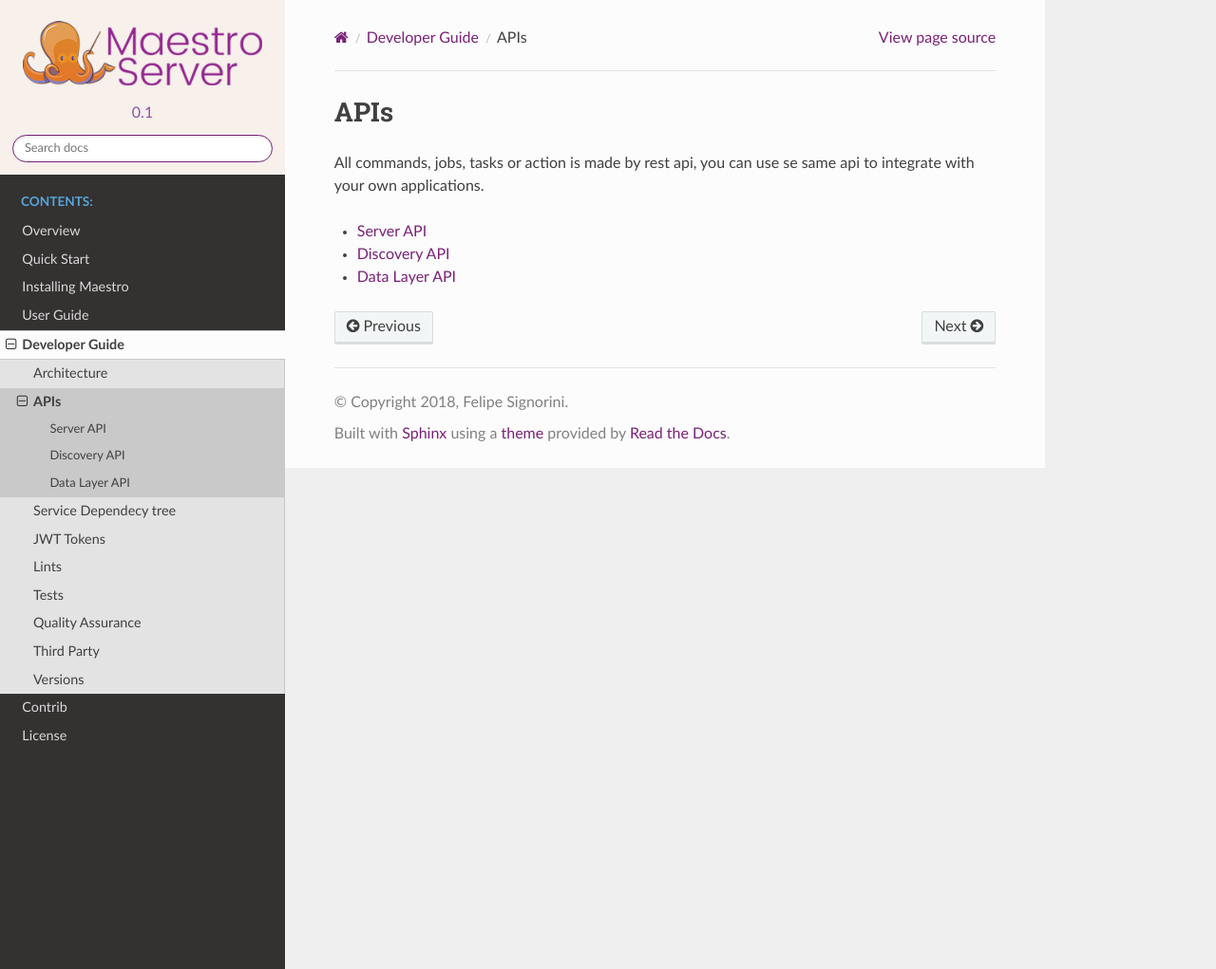
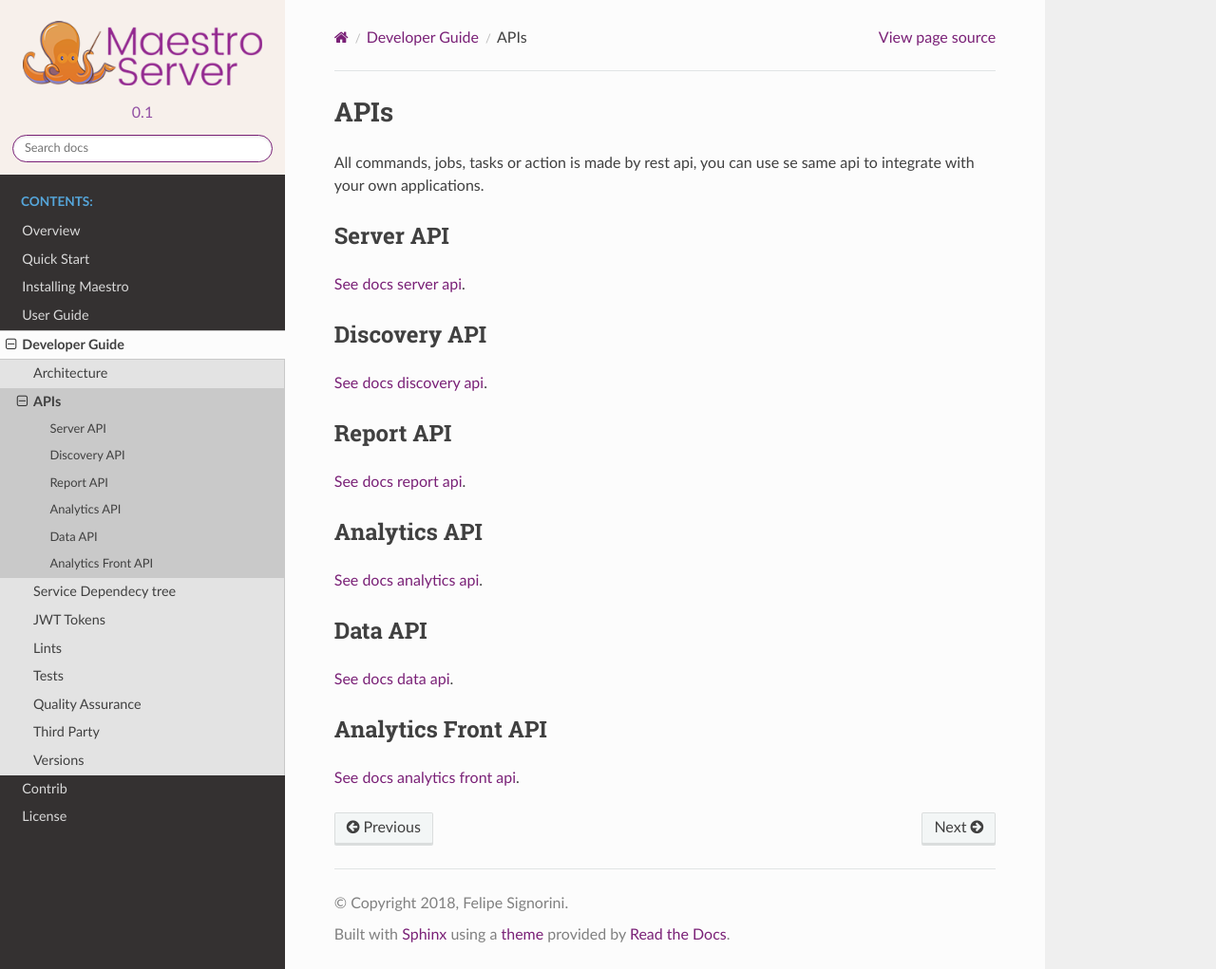
Before and after one commit to maestro-server/webdocs, a Sphinx documentation site: the page built from docs/developer/api/index.rst, in a window 1280 px wide and 1021 px high. Shown: the whole window at 95% size. Built offline with Sphinx 7.4.7 and the Read the Docs theme 2.0.0, drawn with Linux system fonts in a browser that asks for light colours; formulas are drawn with MathJax 3.

```diff
--- a/docs/developer/api/index.rst
+++ b/docs/developer/api/index.rst
@@ -3,9 +3,32 @@ APIs
 
 All commands, jobs, tasks or action is made by rest api, you can use se same api to integrate with your own applications.
 
-.. toctree::
-   :maxdepth: 1
+Server API
+----------
 
-   server
-   discovery
-   data
+`See docs server api <https://maestro-server.github.io/server-app/inventory/>`_.
+
+Discovery API
+-------------
+
+`See docs discovery api <https://maestro-server.github.io/discovery-api/>`_.
+
+Report API
+----------
+
+`See docs report api <https://maestro-server.github.io/report-app/>`_.
+
+Analytics API
+-------------
+
+`See docs analytics api <https://maestro-server.github.io/analytics-maestro/>`_.
+
+Data API
+--------
+
+`See docs data api <https://maestro-server.github.io/data-app/>`_.
+
+Analytics Front API
+-------------------
+
+`See docs analytics front api <https://maestro-server.github.io/analytics-front/>`_.
```
Also changed, not shown: docs/developer/api/data.rst (deleted, +0 -8 lines), docs/developer/api/discovery.rst (deleted, +0 -8 lines), docs/developer/api/server.rst (deleted, +0 -8 lines).
